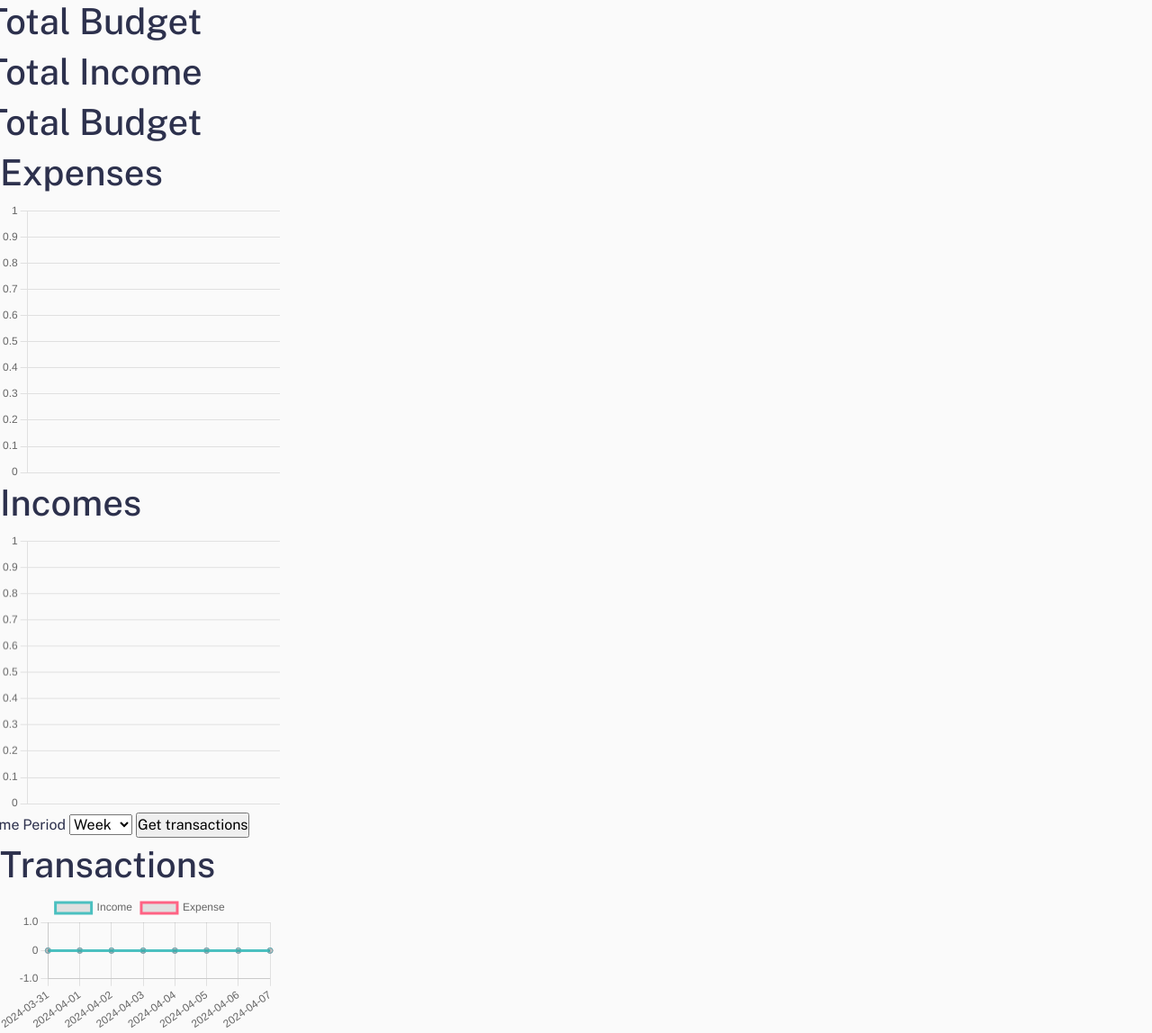
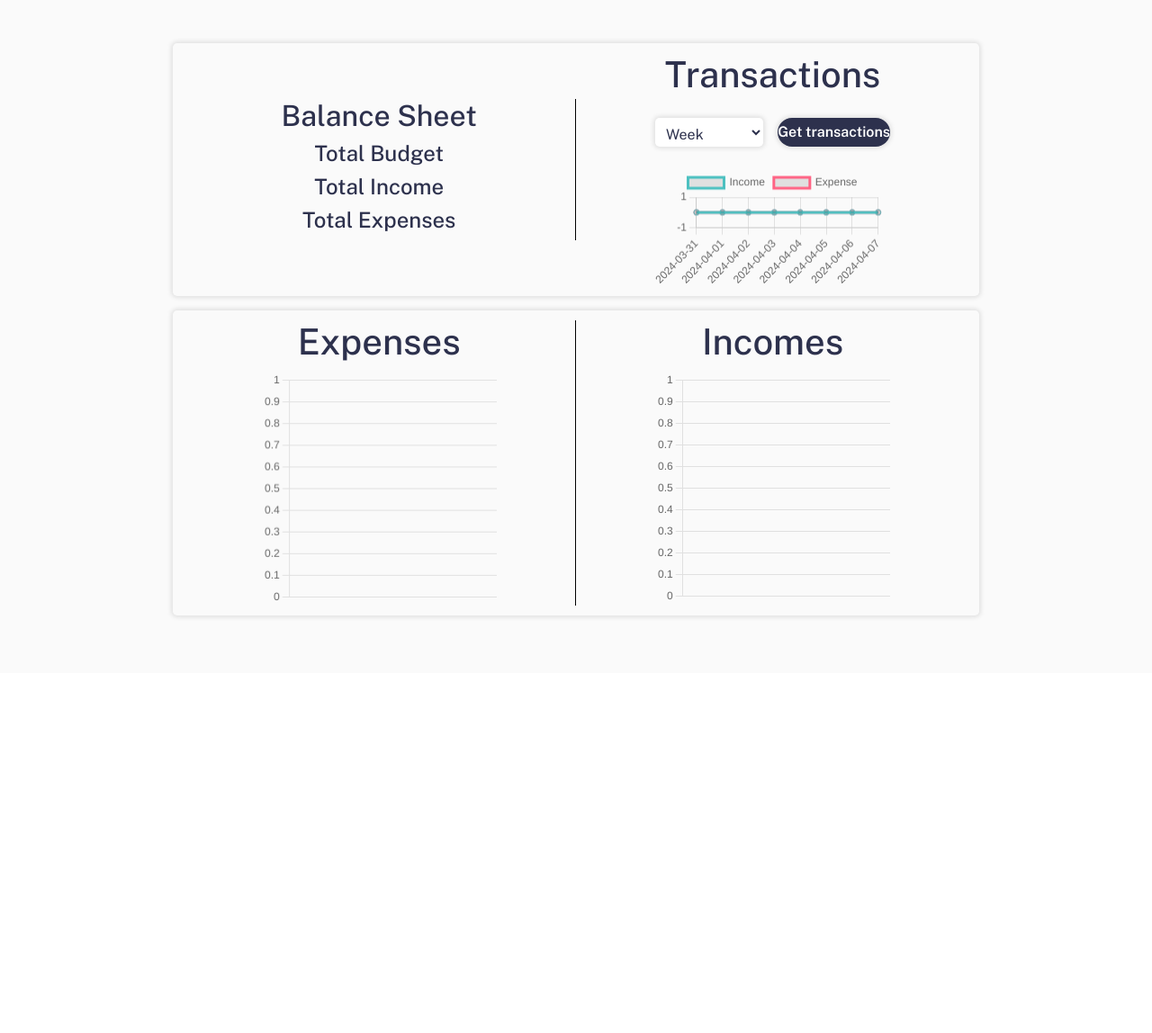
Before and after one commit to GregorPorsch/FinanceTracker, a Flask app: page /statistics in a window 1280 px wide. Shown: the part 72-1220 px from the top of the page at 90% size. After the commit the page ends 759 px from the top, so only its background shows below. Run offline with Flask 3, Linux system fonts and the light colour scheme; a user stored in the database is signed in; data comes from the database, SQL or seed files in the repository; both versions use the stored data as it was after the commit; data that the repository does not hold is empty; some libraries are stand-ins or nearby versions.

Commit message:
Added some CSS

```diff
--- a/tracker/forms.py
+++ b/tracker/forms.py
@@ -55,7 +55,7 @@ class CategoryForm(FlaskForm):
         if category:
             raise ValidationError("Category already exists. Please choose a different category name.")
 
-    name = StringField(label="Category Name", validators=[Length(min=1, max=30), DataRequired()])
+    name = StringField(label="Category Name", name="category_name", validators=[Length(min=1, max=30), DataRequired()])
     submit = SubmitField(label="Add category", name="submit_category")
 
 class DeleteTransactionForm(FlaskForm):
--- a/tracker/routes.py
+++ b/tracker/routes.py
@@ -40,31 +40,6 @@ def home_page():
         for err_msg in transaction_form.errors.values():
             flash(err_msg[0], category="danger")
 
-    if "submit_category" in request.form and category_form.validate_on_submit():
-        category_to_create = Category(name=category_form.name.data, user_id=current_user.user_id)
-        db.session.add(category_to_create)
-        db.session.commit()
-        flash(f'Category "{category_to_create.name}" added successfully!', category='success')
-        return redirect(url_for('home_page'))
-
-    if category_form.errors != {}:
-        for err_msg in category_form.errors.values():
-            flash(err_msg[0], category="danger")
-
-    if "delete_transaction" in request.form and delete_transaction_form.validate_on_submit():
-        transaction_to_delete = Transaction.query.filter_by(transaction_id=request.form.get("deleted_transaction")).first()
-        if transaction_to_delete:
-            db.session.delete(transaction_to_delete)
-            db.session.commit()
-            flash(f'Transaction "{transaction_to_delete.name}" deleted successfully!', category='info')
-            return redirect(url_for('home_page'))
-        else:
-            flash(f'Transaction not found!', category='danger')
-
-    if delete_transaction_form.errors != {}:
-        for err_msg in delete_transaction_form.errors.values():
-            flash(err_msg[0], category="danger")
-
     # Start with a base query
     query = Transaction.query.filter_by(user_id=current_user.user_id)
 
@@ -101,7 +76,6 @@ def statistics_page():
     transaction_history_form = TransactionHistoryForm()
 
     if transaction_history_form.validate_on_submit():
-        print("Hello, world!")
         return render_template('statistics.html',
                                transaction_history_form=transaction_history_form,
                                time_period=transaction_history_form.time_period.data)
@@ -222,5 +196,35 @@ def transactions_over_time():
 def total_values():
     total_income = db.session.query(func.sum(Transaction.amount_rounded)).filter_by(user_id=current_user.user_id, type="Income").scalar()
     total_expenses = db.session.query(func.sum(Transaction.amount_rounded)).filter_by(user_id=current_user.user_id, type="Expense").scalar()
-    total_budget = round(float(total_income) - float(total_expenses), 2)
+    total_budget = round(total_income - total_expenses, 2)
+    print(total_income, total_expenses, total_budget)
     return jsonify({"total_expenses": total_expenses, "total_income": total_income, "total_budget": total_budget})
+
+@app.route('/delete_transaction', methods=['POST'])
+def delete_transaction():
+    transaction_id = request.form.get('deleted_transaction')
+    transaction = Transaction.query.get(transaction_id)
+    if transaction:
+        db.session.delete(transaction)
+        db.session.commit()
+    else:
+        flash("Transaction not found!", category="danger")
+    return redirect(url_for('home_page'))
+
+@app.route('/add_category', methods=['POST'])
+def add_category():
+    try:
+        category_name = request.form.get('category_name')
+        print(category_name)
+        if not category_name:
+            flash("Category name not provided!", category="danger")
+        elif Category.query.filter_by(name=category_name, user_id=current_user.user_id).first():
+            flash("Category already exists. Please choose a different category name.", category="danger")
+        else:
+            category_to_create = Category(name=category_name, user_id=current_user.user_id)
+            db.session.add(category_to_create)
+            db.session.commit()
+            flash(f'Category "{category_to_create.name}" added successfully!', category='success')
+    except:
+        flash("An error occured adding the category.", category="danger")
+    return redirect(url_for('home_page'))
--- /dev/null
+++ b/tracker/static/statistics.css
@@ -0,0 +1,84 @@
+.statistics-widget-container {
+    display: flex;
+    flex-direction: column;
+    justify-content: center;
+    align-items: center;
+    width: 100%;
+    margin: 3em auto;
+}
+
+.widget {
+    display: flex;
+    flex-direction: row;
+    justify-content: space-between;
+    align-items: center;
+    padding: 0.7em;
+    margin-bottom: 1em;
+    border-radius: 0.3em;
+    box-shadow: 0px 0px 5px 2px rgba(0,0,0,0.1);
+}
+
+.statistics-container {
+    width: 100%;
+    display: flex;
+    flex-direction: column;
+    justify-content: center;
+    align-items: center;
+    text-align: center;
+}
+
+.total_budget_widget,
+.expense_pie_chart_container {
+    border-right: 1px solid var(--black);
+}
+
+.total-budget-container {
+    text-align: center;
+}
+
+.transactions_line_graph_container form {
+    width: 100%;
+    display: flex;
+    flex-direction: row;
+    gap: 1em;
+    justify-content: center;
+    align-items: center;
+    margin: 1.5em 0;
+}
+
+.transactions_line_graph_container form select,
+.transactions_line_graph_container form input[type="submit"] {
+    height: 2em;
+    padding: 0.5em;
+    border: none;
+    border-radius: 0.3em;
+    background-color: var(--white);
+    color: var(--dark-blue);
+    font-size: 1em;
+    box-shadow: 0px 0px 5px 2px rgba(0,0,0,0.1);
+    width: 100%;
+    outline: none;
+}
+
+.transactions_line_graph_container form select {
+    cursor: pointer;
+}
+
+.transactions_line_graph_container form input[type="submit"] {
+    width: 100%;
+    height: 2em;
+    display: flex;
+    justify-content: center;
+    align-items: center;
+    background-color: var(--dark-blue);
+    color: var(--white);
+    border: none;
+    border-radius: 3em;
+    cursor: pointer;
+    font-weight: 600;
+    padding: 0;
+}
+
+.transactions_line_graph_container form input[type="submit"]:hover {
+    opacity: 80%;
+}
--- a/tracker/templates/statistics.html
+++ b/tracker/templates/statistics.html
@@ -5,54 +5,60 @@ Statistics
 {% endblock %}
 
 {% block content %}
-
-    <div class="row" style="width: 40%;">
-        <div class="total_budget_widget" style="width: 100%;">
-            <h1>Total Budget</h1>
-            <h2 id="total_budget"></h2>
-
-            <h1>Total Income</h1>
-            <h2 id="total_income"></h2>
-
-            <h1>Total Budget</h1>
-            <h2 id="total_expenses"></h2>
+    <div class="statistics-widget-container">
+        <div class="widget" style="width: 70%;">
+            <div class="total_budget_widget statistics-container">
+                <h2>Balance Sheet</h2>
+                <div class="total-budget-container">
+                    <h4>Total Budget</h4>
+                    <h3 id="total_budget"></h3>
                 </div>
-
-        <div class="epxense_pie_chart_container" style="width: 100%">
+                <div class="total-income-container">
+                    <h4>Total Income</h4>
+                    <h3 id="total_income"></h3>
+                </div>
+                <div class="total-expenses-container">
+                    <h4>Total Expenses</h4>
+                    <h3 id="total_expenses"></h3>
+                </div>
+            </div>
+            <div class="transactions_line_graph_container statistics-container">
+                <div class="col-md-4"><!-- form/results will go here --></div>
+                <div class="col-md-8">
+                    <h1>Transactions</h1>
+                    <form method="post">
+                        {{ transaction_history_form.hidden_tag() }}
+                        {{ transaction_history_form.time_period }}
+                        {{ transaction_history_form.submit() }}
+                    </form>
+                    <canvas id="transactions_line_graph"></canvas>
+                </div>
+            </div>
+        </div>
+        <div class="widget" style="width: 70%;">
+            <div class="expense_pie_chart_container statistics-container" >
                 <div class="col-md-4"><!-- form/results will go here --></div>
                 <div class="col-md-8">
                     <h1>Expenses</h1>
                     <canvas id="expense_pie_chart"></canvas>
                 </div>
             </div>
-
-        <div class="income_pie_cart_container" style="width: 100%;">
+            <div class="income_pie_cart_container statistics-container">
                 <div class="col-md-4"><!-- form/results will go here --></div>
                 <div class="col-md-8">
                     <h1>Incomes</h1>
                     <canvas id="income_pie_chart"></canvas>
                 </div>
             </div>
-
-        <div class="transactions_line_graph_container" style="width: 100%;">
-            <form method="post">
-                {{ transaction_history_form.hidden_tag() }}
-                {{ transaction_history_form.time_period.label() }}
-                {{ transaction_history_form.time_period }}
-                {{ transaction_history_form.submit() }}
-            </form>
-            <div class="col-md-4"><!-- form/results will go here --></div>
-            <div class="col-md-8">
-                <h1>Transactions</h1>
-                <canvas id="transactions_line_graph"></canvas>
         </div>
     </div>
-    </div>
+
 
 {% endblock %}
 
 {% block scripts %}
     <script src="https://cdn.jsdelivr.net/npm/chart.js"></script>
+    <link rel="stylesheet" href="{{ url_for('static', filename='statistics.css') }}">
 
     <script>
         // Function to generate a random RGB color
@@ -68,22 +74,79 @@ Statistics
             const total_income = document.getElementById('total_income');
             const total_expenses = document.getElementById('total_expenses');
 
+            const transactions_line_graph_canvas = document.getElementById('transactions_line_graph');
+            const transactions_line_graph_ctx = transactions_line_graph_canvas.getContext('2d')
+
             const expense_pi_chart_canvas = document.getElementById('expense_pie_chart');
             const expense_pie_chart_ctx = expense_pi_chart_canvas.getContext('2d');
 
             const income_pi_chart_canvas = document.getElementById('income_pie_chart');
             const income_pie_chart_ctx = income_pi_chart_canvas.getContext('2d');
 
-            const transactions_line_graph_canvas = document.getElementById('transactions_line_graph');
-            const transactions_line_graph_ctx = transactions_line_graph_canvas.getContext('2d')
-
-            // Fetch the data from the server
             fetch('/api/total_values')
                 .then(response => response.json())
                 .then(data => {
-                    total_budget.innerText = data.total_budget;
-                    total_income.innerText = data.total_income;
-                    total_expenses.innerText = data.total_expenses;
+                    total_budget.innerText = data.total_budget + "$";
+                    total_income.innerText = data.total_income + "$";
+                    total_expenses.innerText = data.total_expenses + "$";
+                })
+                .catch(error => console.error('Error:', error));
+
+            fetch('/api/transactions_over_time?time_period={{ time_period }}')
+                .then(response => response.json())
+                .then(data => {
+                    let dates = Object.keys(data);
+                    let incomes = dates.map(date => data[date].income);
+                    let expenses = dates.map(date => data[date].expense);
+
+                    let chart = new Chart(transactions_line_graph_ctx, {
+                        type: 'line',
+                        data: {
+                            labels: dates,
+                            datasets: [{
+                                label: 'Income',
+                                data: incomes,
+                                borderColor: 'rgb(75, 192, 192)',
+                                fill: false
+                            }, {
+                                label: 'Expense',
+                                data: expenses,
+                                borderColor: 'rgb(255, 99, 132)',
+                                fill: false
+                            }]
+                        },
+                        options: {
+                            responsive: true,
+                            title: {
+                                display: true,
+                                text: 'Income and Expense Over Time'
+                            },
+                            tooltips: {
+                                mode: 'index',
+                                intersect: false,
+                            },
+                            hover: {
+                                mode: 'nearest',
+                                intersect: true
+                            },
+                            scales: {
+                                xAxes: [{
+                                    display: true,
+                                    scaleLabel: {
+                                        display: true,
+                                        labelString: 'Date'
+                                    }
+                                }],
+                                yAxes: [{
+                                    display: true,
+                                    scaleLabel: {
+                                        display: true,
+                                        labelString: 'Amount'
+                                    }
+                                }]
+                            }
+                        }
+                    });
                 });
 
             fetch('/api/expenses_by_category')
@@ -162,62 +225,6 @@ Statistics
                     });
                 });
 
-            fetch('/api/transactions_over_time?time_period={{ time_period }}')
-                .then(response => response.json())
-                .then(data => {
-                    let dates = Object.keys(data);
-                    let incomes = dates.map(date => data[date].income);
-                    let expenses = dates.map(date => data[date].expense);
-
-                    let chart = new Chart(transactions_line_graph_ctx, {
-                        type: 'line',
-                        data: {
-                            labels: dates,
-                            datasets: [{
-                                label: 'Income',
-                                data: incomes,
-                                borderColor: 'rgb(75, 192, 192)',
-                                fill: false
-                            }, {
-                                label: 'Expense',
-                                data: expenses,
-                                borderColor: 'rgb(255, 99, 132)',
-                                fill: false
-                            }]
-                        },
-                        options: {
-                            responsive: true,
-                            title: {
-                                display: true,
-                                text: 'Income and Expense Over Time'
-                            },
-                            tooltips: {
-                                mode: 'index',
-                                intersect: false,
-                            },
-                            hover: {
-                                mode: 'nearest',
-                                intersect: true
-                            },
-                            scales: {
-                                xAxes: [{
-                                    display: true,
-                                    scaleLabel: {
-                                        display: true,
-                                        labelString: 'Date'
-                                    }
-                                }],
-                                yAxes: [{
-                                    display: true,
-                                    scaleLabel: {
-                                        display: true,
-                                        labelString: 'Amount'
-                                    }
-                                }]
-                            }
-                        }
-                    });
-                });
         }
     </script>
 {% endblock %}
```
Also changed, not shown: tracker/static/category_modal.css (added, +45 -0 lines), tracker/static/home.css (+91 -0 lines), tracker/templates/home.html (+32 -3 lines), tracker/templates/includes/category_modal.html (+6 -5 lines), tracker/templates/includes/transaction_modal.html (+4 -4 lines), instance/tracker.db. Lines whose indentation alone changed are shown as unchanged.
